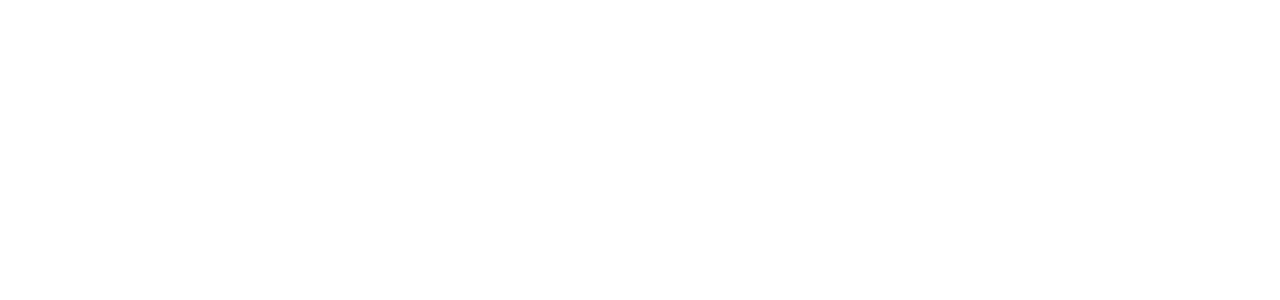
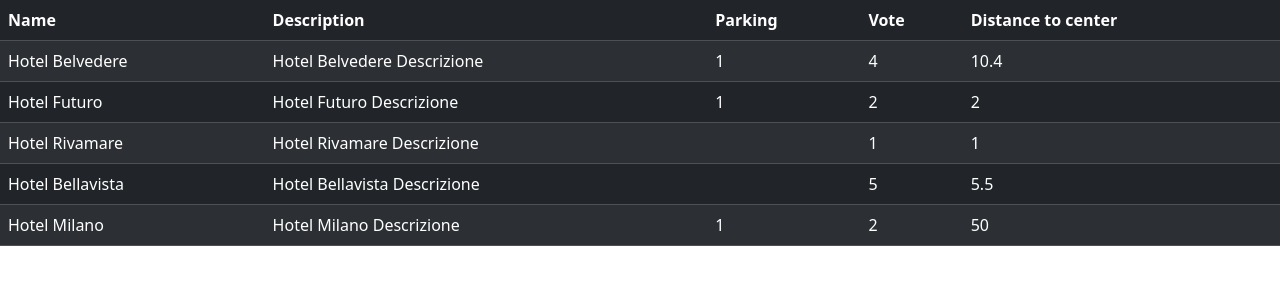
Before and after one commit to TommasoBernardo/php-hotel, a PHP site: page / in a window 1280 px wide. Before the commit the part shown is empty. Shown: the top 300 px of the page. Run offline with PHP 8.4, Linux system fonts and the light colour scheme.

Commit message:
add table and create foreach

```diff
--- a/index.php
+++ b/index.php
@@ -1,18 +1,3 @@
-<!DOCTYPE html>
-<html lang="en">
-
-<head>
-    <meta charset="UTF-8">
-    <meta http-equiv="X-UA-Compatible" content="IE=edge">
-    <meta name="viewport" content="width=device-width, initial-scale=1.0">
-    <title>PHP Hotels</title>
-
-    <!-- Importing bootstrap v5.3 -->
-    <link href="https://cdn.jsdelivr.net/npm/bootstrap@5.3.0-alpha1/dist/css/bootstrap.min.css" rel="stylesheet" integrity="sha384-GLhlTQ8iRABdZLl6O3oVMWSktQOp6b7In1Zl3/Jr59b6EGGoI1aFkw7cmDA6j6gD" crossorigin="anonymous">
-</head>
-
-<body>
-    <main>
 <?php
 $hotels = [
     [
@@ -54,6 +39,49 @@
 ?>
 
 
+
+<!DOCTYPE html>
+<html lang="en">
+
+<head>
+    <meta charset="UTF-8">
+    <meta http-equiv="X-UA-Compatible" content="IE=edge">
+    <meta name="viewport" content="width=device-width, initial-scale=1.0">
+    <title>PHP Hotels</title>
+
+    <!-- Importing bootstrap v5.3 -->
+    <link href="https://cdn.jsdelivr.net/npm/bootstrap@5.3.0-alpha1/dist/css/bootstrap.min.css" rel="stylesheet" integrity="sha384-GLhlTQ8iRABdZLl6O3oVMWSktQOp6b7In1Zl3/Jr59b6EGGoI1aFkw7cmDA6j6gD" crossorigin="anonymous">
+</head>
+
+<body>
+    <main>
+
+        <table class="table table-dark table-striped">
+            <thead>
+                <tr>
+                    <th scope="col">Name</th>
+                    <th scope="col">Description</th>
+                    <th scope="col">Parking</th>
+                    <th scope="col">Vote</th>
+                    <th scope="col">Distance to center</th>
+                </tr>
+            </thead>
+            <tbody>
+                <?php
+                foreach ($hotels as $key => $hotel) {
+                    echo "
+                    <tr>
+                    <td>{$hotel['name']}</td>
+                    <td>{$hotel['description']}</td>
+                    <td>{$hotel['parking']}</td>
+                    <td>{$hotel['vote']}</td>
+                    <td>{$hotel['distance_to_center']}</td>
+                    </tr>
+                    ";
+                }
+                ?>
+            </tbody>
+        </table>
     </main>
 </body>
 
```
Lines whose indentation alone changed are shown as unchanged.
